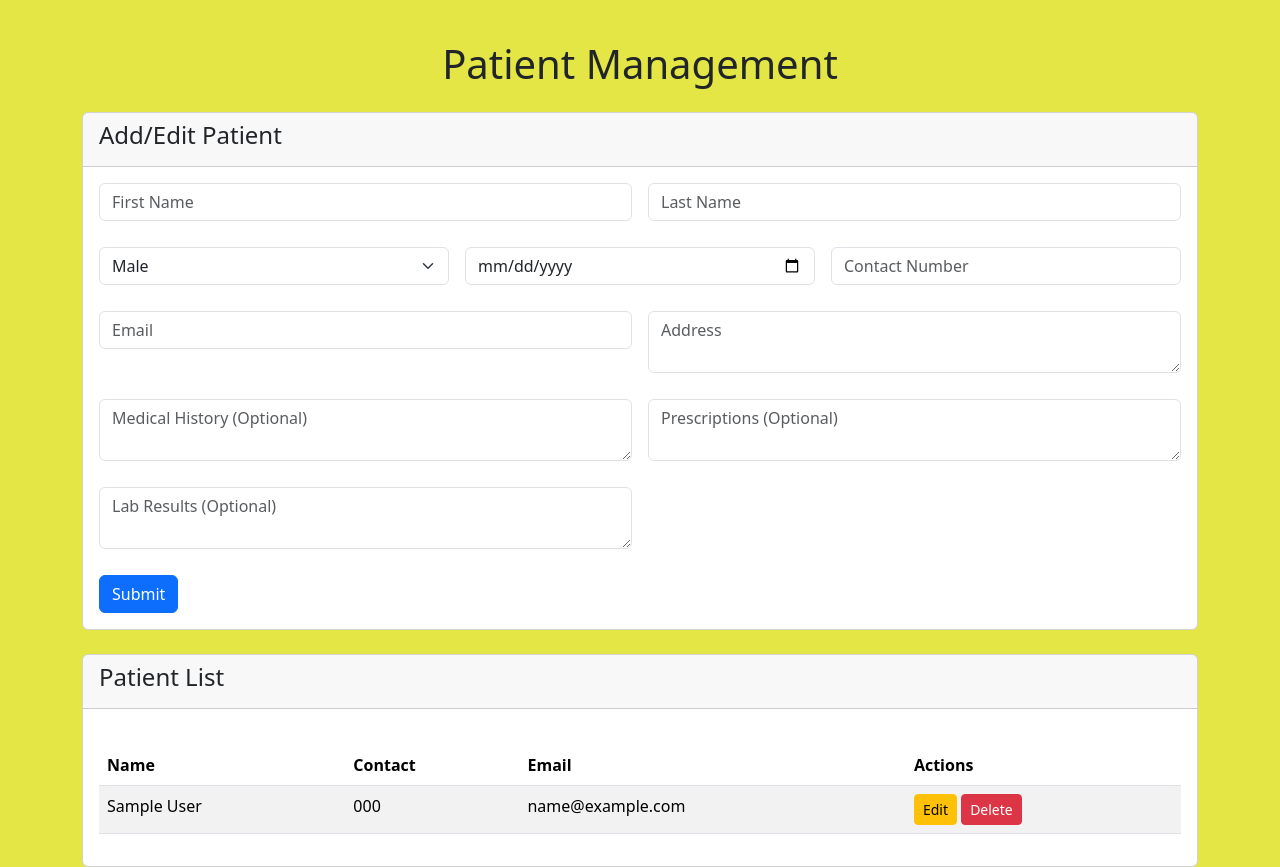
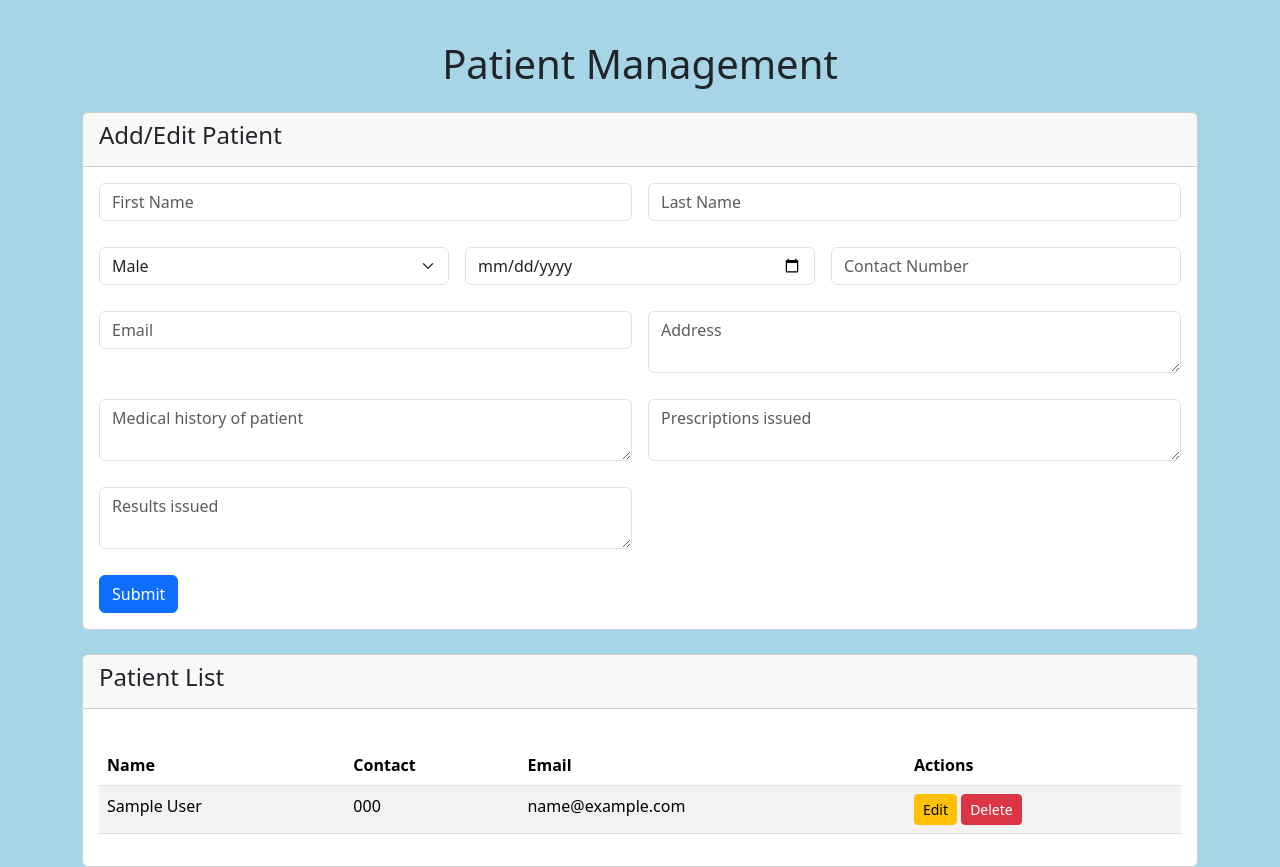
Before and after one commit to Harith-K/new_patient_service, a FastAPI app: page /patients in a window 1280 px wide. Shown: the part 58-925 px from the top of the page. Run offline with FastAPI, Linux system fonts and the light colour scheme; tables that the repository leaves empty hold one stand-in row (values such as "Sample post"); some libraries are stand-ins or nearby versions.

Commit message:
final edits

```diff
--- a/patient_record_service/templates/index.html
+++ b/patient_record_service/templates/index.html
@@ -9,7 +9,7 @@
     <style>
         body {
             padding-top: 50px;
-            background-color: #e3e644;
+            background-color: #a6d5e7;
         }
         .navbar-brand img {
             height: 40px;
@@ -126,7 +126,7 @@
                         <textarea
                             class="form-control"
                             name="medical_history"
-                            placeholder="Medical History (Optional)"
+                            placeholder="Medical history of patient"
                             rows="2"
                         >{{ patient_data.medical_history if patient_data else '' }}</textarea>
                     </div>
@@ -134,7 +134,7 @@
                         <textarea
                             class="form-control"
                             name="prescriptions"
-                            placeholder="Prescriptions (Optional)"
+                            placeholder="Prescriptions issued"
                             rows="2"
                         >{{ patient_data.prescriptions if patient_data else '' }}</textarea>
                     </div>
@@ -142,7 +142,7 @@
                         <textarea
                             class="form-control"
                             name="lab_results"
-                            placeholder="Lab Results (Optional)"
+                            placeholder="Results issued"
                             rows="2"
                         >{{ patient_data.lab_results if patient_data else '' }}</textarea>
                     </div>
```
